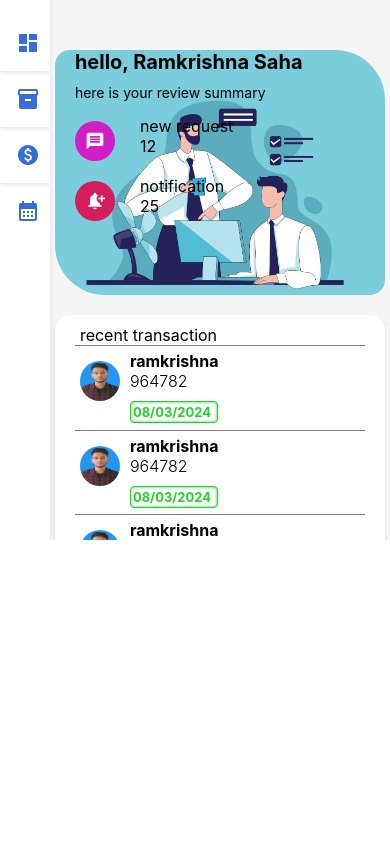
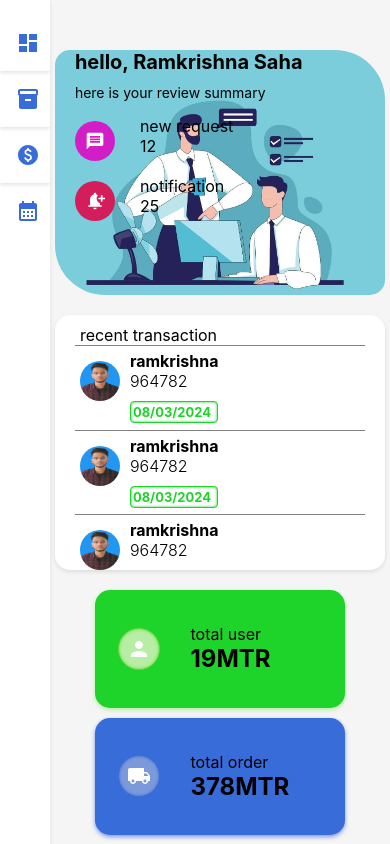
Before and after one commit to ramkrishna07/erp_system, a React (Create React App) app: page / in a window 390 px wide. Built offline with nearby package versions, Linux system fonts and the light colour scheme.

Commit message:
height changes

```diff
--- a/src/components/Dashboard.css
+++ b/src/components/Dashboard.css
@@ -7,6 +7,7 @@
     display: flex;
     flex-direction: row;
     align-items: flex-start;
+    height: 100vh;
 }
 .dashboard{
     display: flex;
@@ -16,7 +17,7 @@
     width: 85%;
     height: 100%;
     overflow: auto;
-    padding: 30px 5px 10px 5px;
+    padding: 0px 5px 0px 5px;
     gap: 20px;
 }
 
@@ -225,7 +226,7 @@ svg{
 }
 @media only screen and (max-width: 840px) {
     .container{
-        height: 540px;
+        /* height: 540px; */
         overflow: hidden;
     }
     .dashboard{
```
